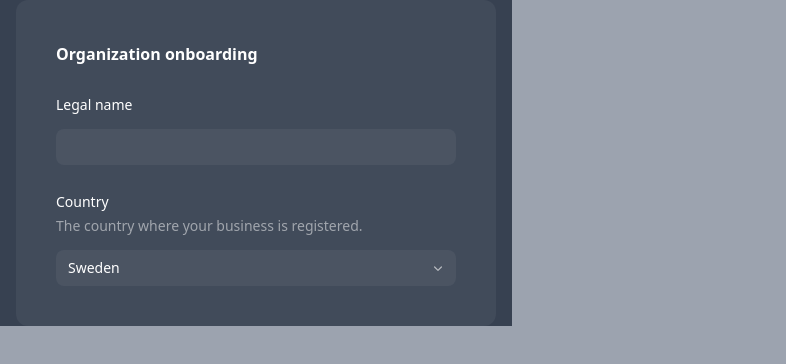
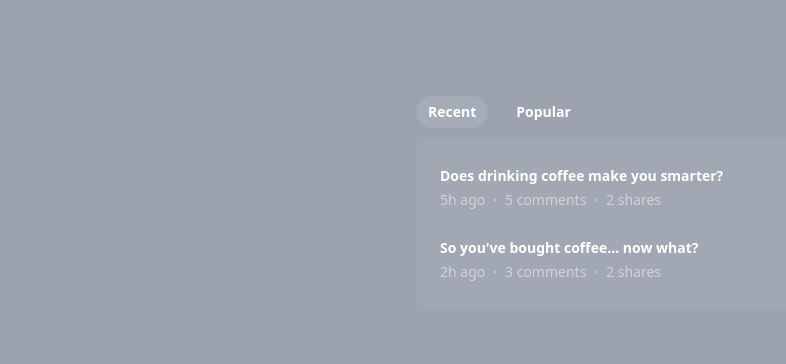
Before and after one commit to axellundholm/mern-demo, a React (Vite) app in the folder frontend/: page /playground in a window 1280 px wide. Shown: the top 364 px of the page, without its empty margins (0-786 px from the left). Built offline with nearby package versions, Linux system fonts and the light colour scheme.

Commit message:
Started tabs playground

```diff
--- a/frontend/src/pages/Playground.jsx
+++ b/frontend/src/pages/Playground.jsx
@@ -1,54 +1,92 @@
-import {
-  Description,
-  Field,
-  Fieldset,
-  Input,
-  Label,
-  Legend,
-  Select,
-} from "@headlessui/react";
-import { ChevronDownIcon } from "@heroicons/react/20/solid";
-import clsx from "clsx";
+import { Tab, TabGroup, TabList, TabPanel, TabPanels } from "@headlessui/react";
+
+const categories = [
+  {
+    name: "Recent",
+    posts: [
+      {
+        id: 1,
+        title: "Does drinking coffee make you smarter?",
+        date: "5h ago",
+        commentCount: 5,
+        shareCount: 2,
+      },
+      {
+        id: 2,
+        title: "So you've bought coffee... now what?",
+        date: "2h ago",
+        commentCount: 3,
+        shareCount: 2,
+      },
+    ],
+  },
+  {
+    name: "Popular",
+    posts: [
+      {
+        id: 1,
+        title: "Is tech making coffee better or worse?",
+        date: "Jan 7",
+        commentCount: 29,
+        shareCount: 16,
+      },
+      {
+        id: 2,
+        title: "The most innovative things happening in coffee",
+        date: "Mar 19",
+        commentCount: 24,
+        shareCount: 12,
+      },
+    ],
+  },
+];
 
 export default function Example() {
   return (
-    <div className="w-full max-w-lg px-4 bg-gray-700">
-      <Fieldset className="space-y-6 rounded-xl bg-white/5 p-6 sm:p-10">
-        <Legend className="text-base/7 font-semibold text-white">
-          Organization onboarding
-        </Legend>
-        <Field>
-          <Label className="text-sm/6 font-medium text-white">Legal name</Label>
-          <Input
-            className={clsx(
-              "mt-3 block w-full rounded-lg border-none bg-white/5 py-1.5 px-3 text-sm/6 text-white",
-              "focus:outline-none data-[focus]:outline-2 data-[focus]:-outline-offset-2 data-[focus]:outline-white/25"
-            )}
-          />
-        </Field>
-        <Field>
-          <Label className="text-sm/6 font-medium text-white">Country</Label>
-          <Description className="text-sm/6 text-white/50">
-            The country where your business is registered.
-          </Description>
-          <div className="relative">
-            <Select
-              className={clsx(
-                "mt-3 block w-full appearance-none rounded-lg border-none bg-white/5 py-1.5 px-3 text-sm/6 text-white",
-                "focus:outline-none data-[focus]:outline-2 data-[focus]:-outline-offset-2 data-[focus]:outline-white/25",
-                // Make the text of each option black on Windows
-                "*:text-black"
-              )}
-            >
-              <option>Sweden</option>
-            </Select>
-            <ChevronDownIcon
-              className="group pointer-events-none absolute top-2.5 right-2.5 size-4 fill-white/60"
-              aria-hidden="true"
-            />
-          </div>
-        </Field>
-      </Fieldset>
+    <div className="flex h-screen w-full justify-center px-4 pt-24">
+      <div className="w-full max-w-md">
+        <TabGroup>
+          <TabList className="flex gap-4">
+            {categories.map(({ name }) => (
+              <Tab
+                key={name}
+                className="rounded-full px-3 py-1 text-sm/6 font-semibold text-white focus:outline-none data-[hover]:bg-white/5 data-[selected]:bg-white/10 data-[selected]:data-[hover]:bg-white/10 data-[focus]:outline-1 data-[focus]:outline-white"
+              >
+                {name}
+              </Tab>
+            ))}
+          </TabList>
+          <TabPanels className="mt-3">
+            {categories.map(({ name, posts }) => (
+              <TabPanel key={name} className="rounded-xl bg-white/5 p-3">
+                <ul>
+                  {posts.map((post) => (
+                    <li
+                      key={post.id}
+                      className="relative rounded-md p-3 text-sm/6 transition hover:bg-white/5"
+                    >
+                      <a href="#" className="font-semibold text-white">
+                        <span className="absolute inset-0" />
+                        {post.title}
+                      </a>
+                      <ul
+                        className="flex gap-2 text-white/50"
+                        aria-hidden="true"
+                      >
+                        <li>{post.date}</li>
+                        <li aria-hidden="true">&middot;</li>
+                        <li>{post.commentCount} comments</li>
+                        <li aria-hidden="true">&middot;</li>
+                        <li>{post.shareCount} shares</li>
+                      </ul>
+                    </li>
+                  ))}
+                </ul>
+              </TabPanel>
+            ))}
+          </TabPanels>
+        </TabGroup>
+      </div>
     </div>
   );
 }
```
